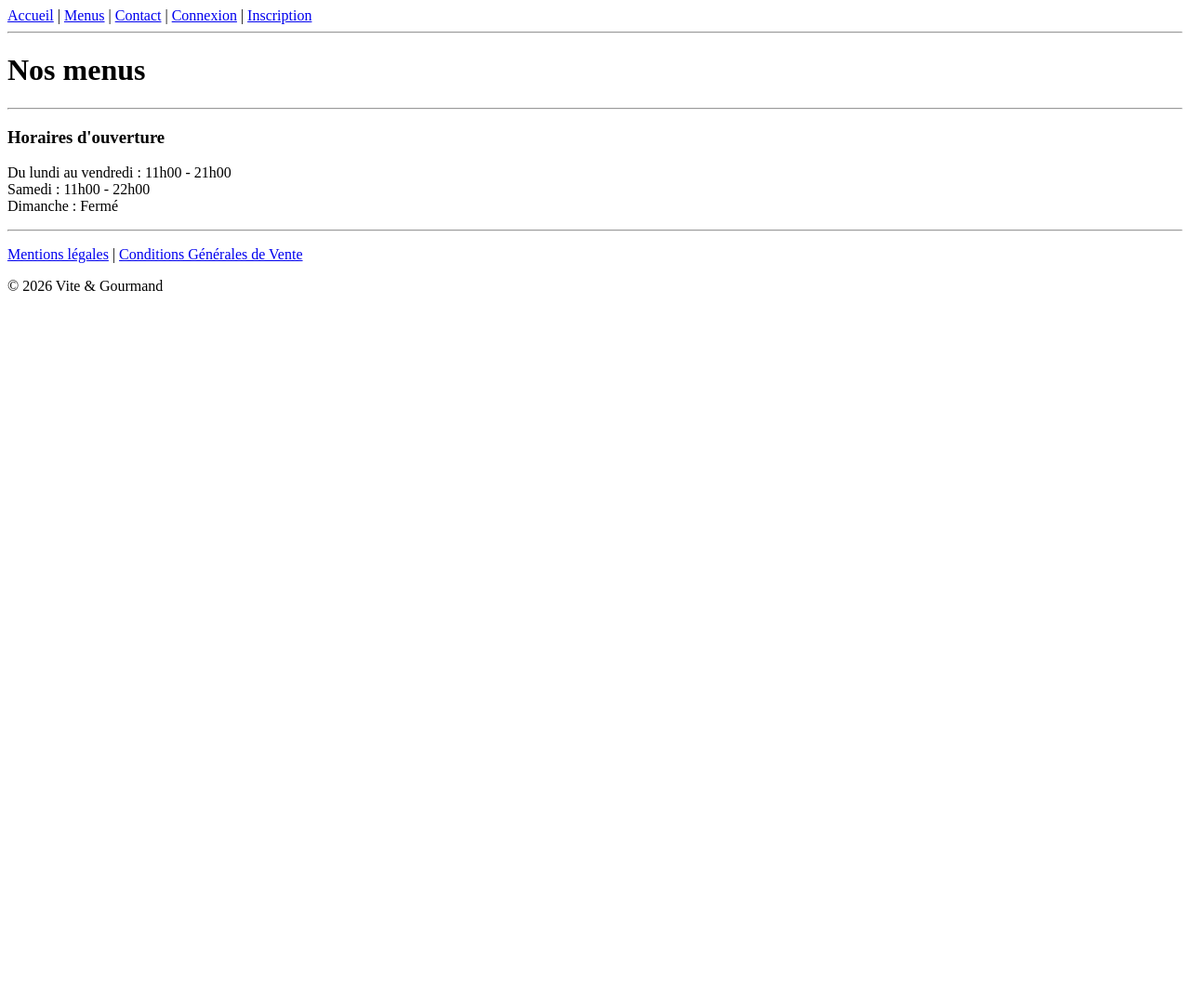
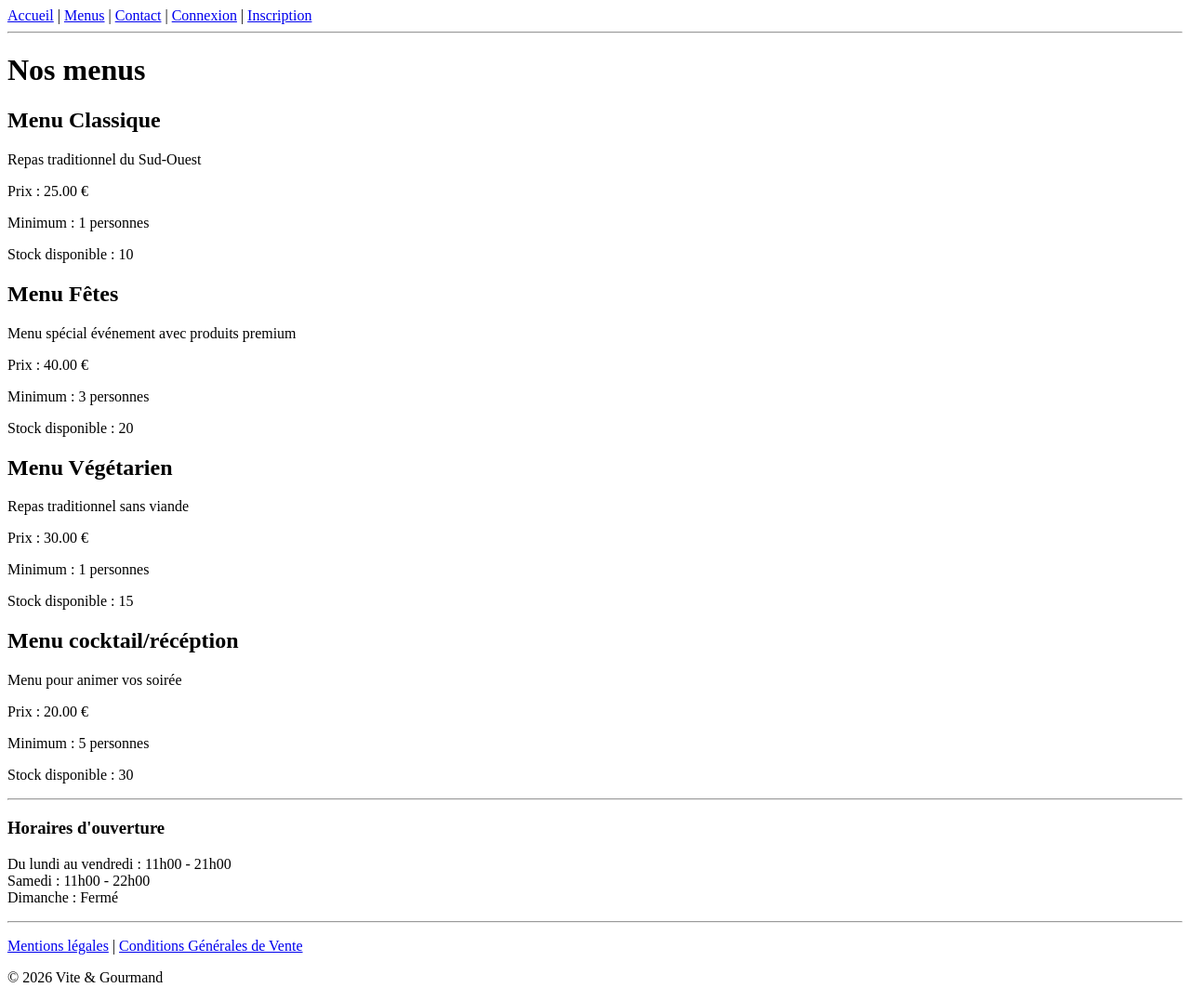
Before and after one commit to Yuriiphen/viteGourmand, a PHP site: page /pages/menu.php in a window 1280 px wide. Shown: the whole page at 93% size. Before the commit the page ends 313 px from the top, so only its background shows below. Run offline with PHP 8.4, Linux system fonts and the light colour scheme; data comes from the database, SQL or seed files in the repository.

Commit message:
Début JS pour afficher les menus

```diff
--- /dev/null
+++ b/assets/js/menus.js
@@ -0,0 +1,26 @@
+
+
+document.addEventListener("DOMContentLoaded", () => {
+
+    fetch('/viteGourmand/api/getMenus.php')
+        .then(response => response.json())
+        .then(menus => {
+            const container = document.getElementById('menu-container');
+
+            menus.forEach(menu => {
+                const div = document.createElement('div');
+
+                div.innerHTML = `
+                    <h2>${menu.titre}</h2>
+                    <p>${menu.description}</p>
+                    <p>Prix : ${menu.prix} €</p>
+                    <p>Minimum : ${menu.nb_personne_min} personnes</p>
+                    <p>Stock disponible : ${menu.stock}</p>
+                `;
+
+                container.appendChild(div);
+            });
+        })
+        .catch(error => console.error('Erreur:', error));
+
+});
--- a/pages/menu.php
+++ b/pages/menu.php
@@ -5,6 +5,6 @@
 
 <div id="menu-container"></div>
 
-<script src="<?= BASE_URL ?>/assets/js/menus.js"></script>
+<script src="../assets/js/menus.js"></script>
 
 <?php require_once dirname(__DIR__) . '/includes/footer.php'; ?>
```
